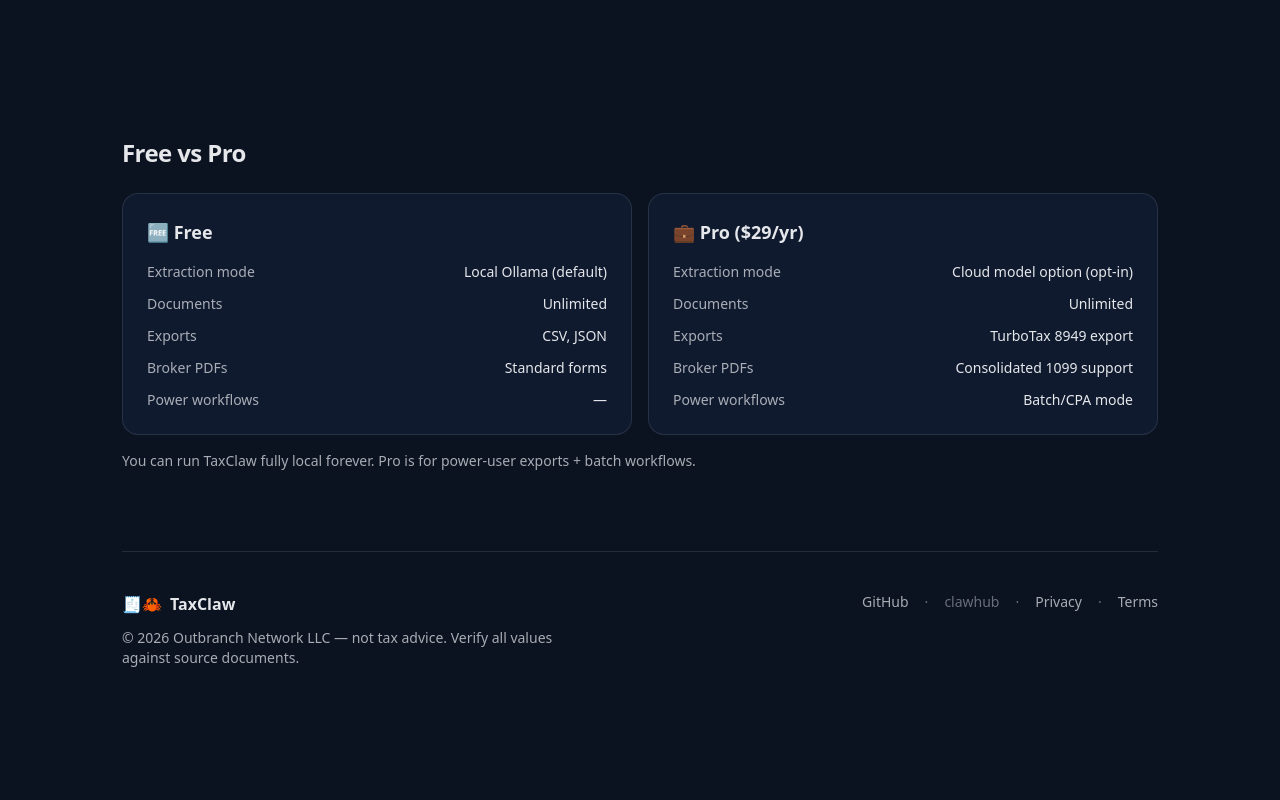
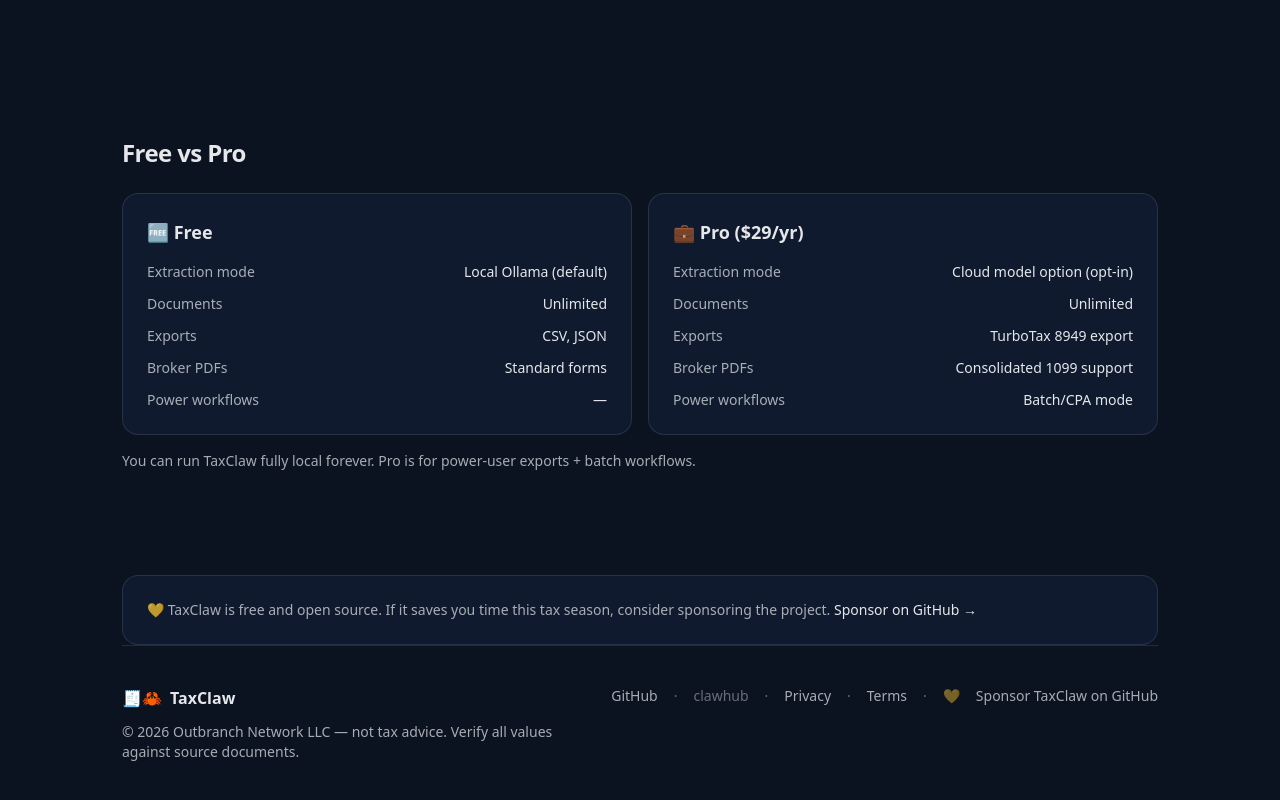
Before and after one commit to DougButdorf/taxclaw-net, a Next.js app: page / in a window 1280 px wide. Shown: the part 3230-4030 px from the top of the page. Before the commit the page ends 3938 px from the top, so only its background shows below. Built offline with nearby package versions, Linux system fonts and the light colour scheme.

Commit message:
feat: add sponsor link + callout

```diff
--- a/src/app/page.tsx
+++ b/src/app/page.tsx
@@ -370,6 +370,22 @@
           </p>
         </Section>
 
+        {/* Sponsor callout */}
+        <div className="mt-6 rounded-2xl border border-[color:var(--tc-border)] bg-[color:var(--tc-panel)] p-6">
+          <div className="text-sm text-[color:var(--tc-muted)]">
+            💛 TaxClaw is free and open source. If it saves you time this tax season,
+            consider sponsoring the project.{" "}
+            <a
+              href="https://github.com/sponsors/DougButdorf"
+              target="_blank"
+              rel="noopener noreferrer"
+              className="text-[color:var(--tc-text)] hover:underline"
+            >
+              Sponsor on GitHub →
+            </a>
+          </div>
+        </div>
+
         {/* 9) Footer */}
         <footer className="border-t border-[color:var(--tc-border)] py-10">
           <div className="flex flex-col gap-6 sm:flex-row sm:items-start sm:justify-between">
@@ -410,6 +426,16 @@
                 >
                   Terms
                 </a>
+                <span className="opacity-60">·</span>
+                <span className="opacity-60">💛</span>
+                <a
+                  href="https://github.com/sponsors/DougButdorf"
+                  target="_blank"
+                  rel="noopener noreferrer"
+                  className="hover:text-[color:var(--tc-text)]"
+                >
+                  Sponsor TaxClaw on GitHub
+                </a>
               </div>
             </div>
           </div>
```
